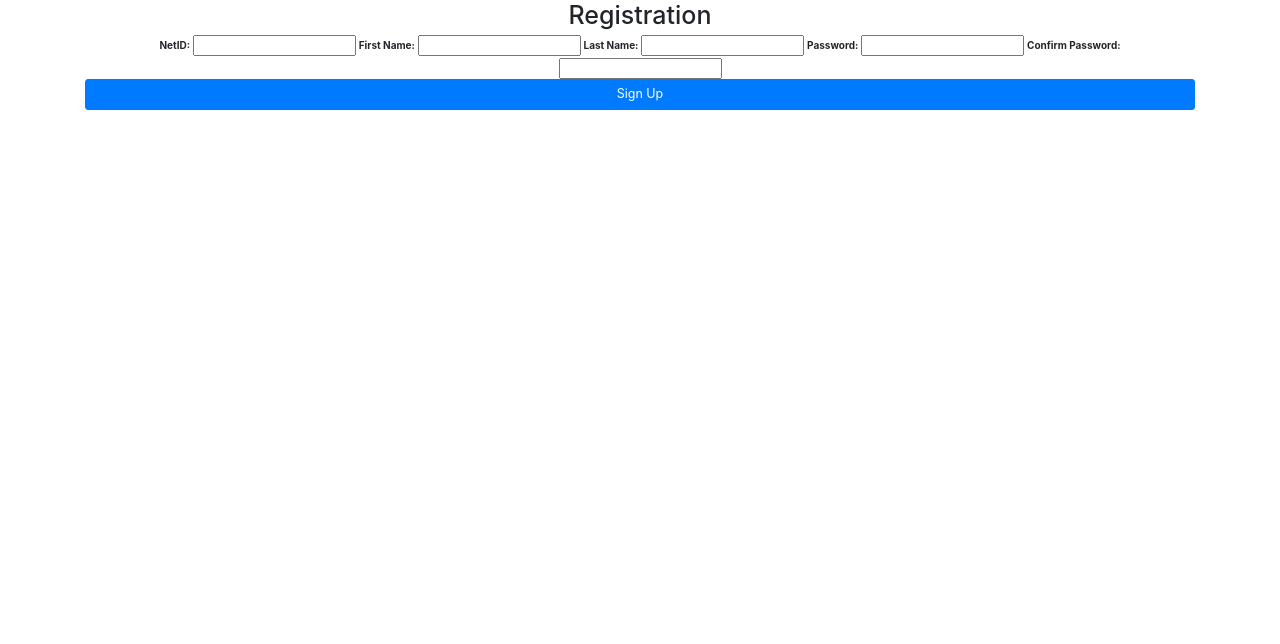
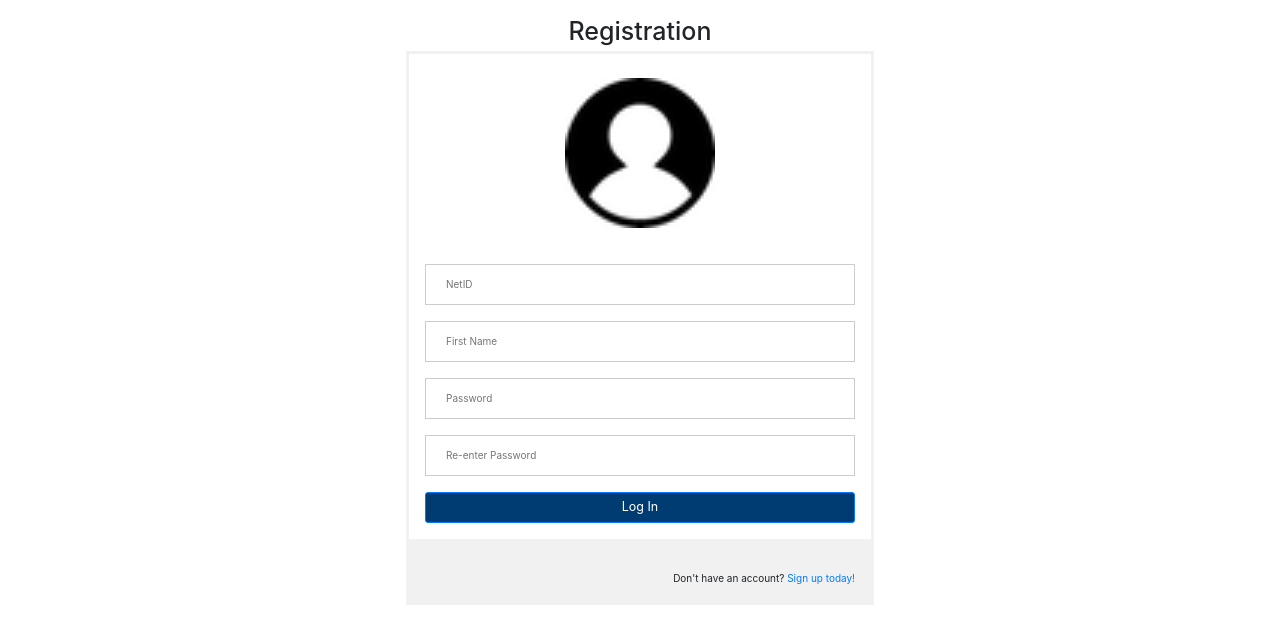
Before and after one commit to Jaddy1/URMentor, a Flask app: page /register in a window 1280 px wide. Shown: the top 644 px of the page. Run offline with Flask 2, Linux system fonts and the light colour scheme; some libraries are stand-ins or nearby versions.

Commit message:
added basic styles to register

```diff
--- a/templates/register.html
+++ b/templates/register.html
@@ -4,27 +4,42 @@
 
 {% block head %}
   {{ super() }}
+  <link rel="stylesheet" type="text/css" href="{{ url_for('static',filename='styles/login_styles.css') }}">
 {% endblock %}
 
 {% block page_content %}
-  <body class="text-center">
+
+  <body class="text-center" style="max-width: 500px; margin-left: auto;
+  margin-right: auto;">
     <h1>Registration</h1>
 
     <form class="form" method="">
-      <h1></h1>
-      <label for="inputNetID">NetID:</label>
-      <input type="text" name="inputNetID" placeholer="NetID">
-      <label for="firstName">First Name:</label>
-      <input type="text" name="firstName" placeholer="First Name">
-      <label for="lastName">Last Name:</label>
-      <input type="text" name="lastName" placeholer="Last Name">
-      <label for="password">Password:</label>
-      <input type="password" name="password" placeholer="Password">
-      <label for="cPassword">Confirm Password:</label>
-      <input type="password" name="cPassword" placeholer="Confirm Password">
-      <button class="btn btn-lg btn-primary btn-block submitbtn" type="submit" style="background-color: #007bff;">Sign Up</button>
-    </form>
-  </body>
+
+
+        <div class="imgcontainer">
+          <img src="{{ url_for('static',    filename='images/logo_image.png') }}" class="avatar" style="width: 150px;"></img>
+        </div>
+
+        <div class="container">
+
+       <input type="text" placeholder="NetID" name="inputNetID" required>
+
+       <input type="text" placeholder="First Name" name="firstName" required>
+
+       <input type="password" placeholder="Password" name="psw" required>
+
+       <input type="text" placeholder="Re-enter Password" name="cPassword" required>
+
+        <button class="btn btn-lg btn-primary submitbtn" type="submit" style="background-color: #003b71;">Log In</button>
+        </div>
+
+        <div class="container" style="background-color:#f1f1f1">
+
+          <span class="psw">Don't have an account? <a href="register.">Sign up today!</a></span>
+           <!-- <button type="button" class="signupbtn">Signup</button> -->
+        </div>
+      </form>
+   </body>
 </html>
 {% endblock %}
 
```
